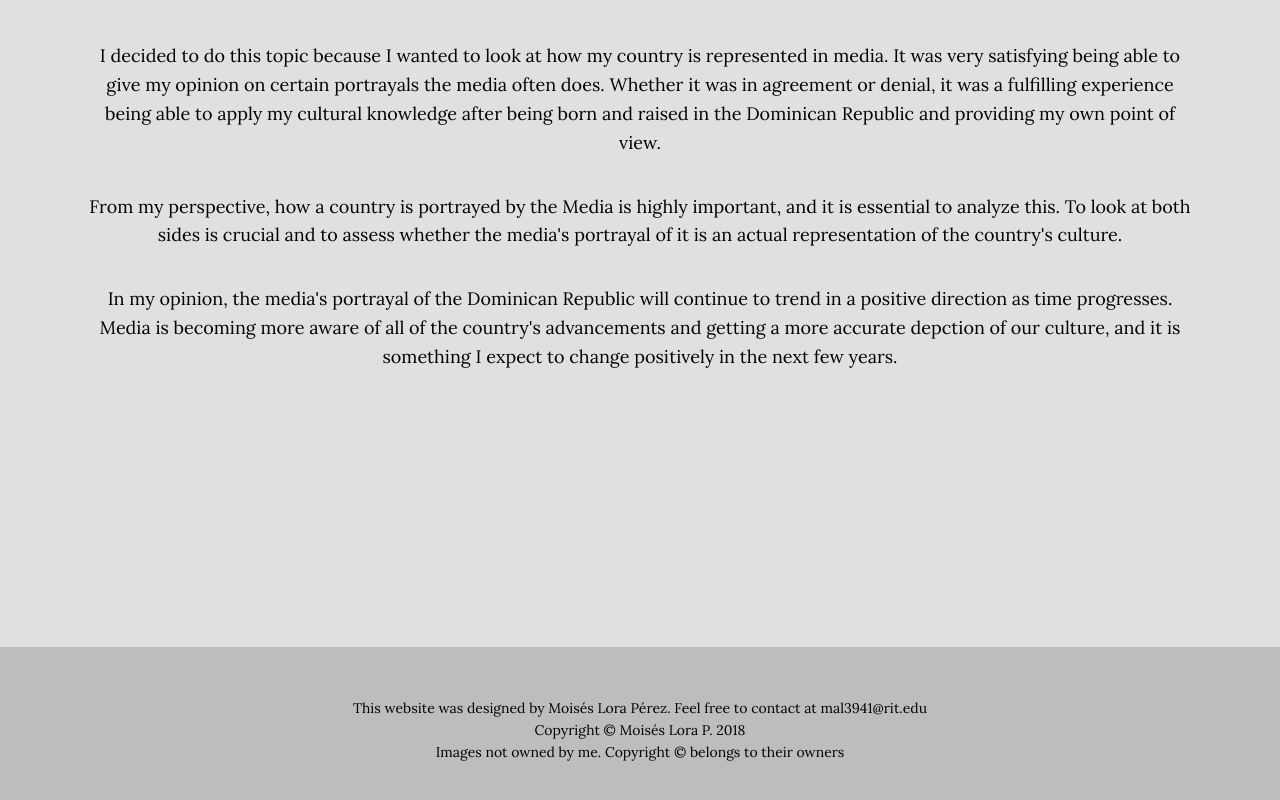
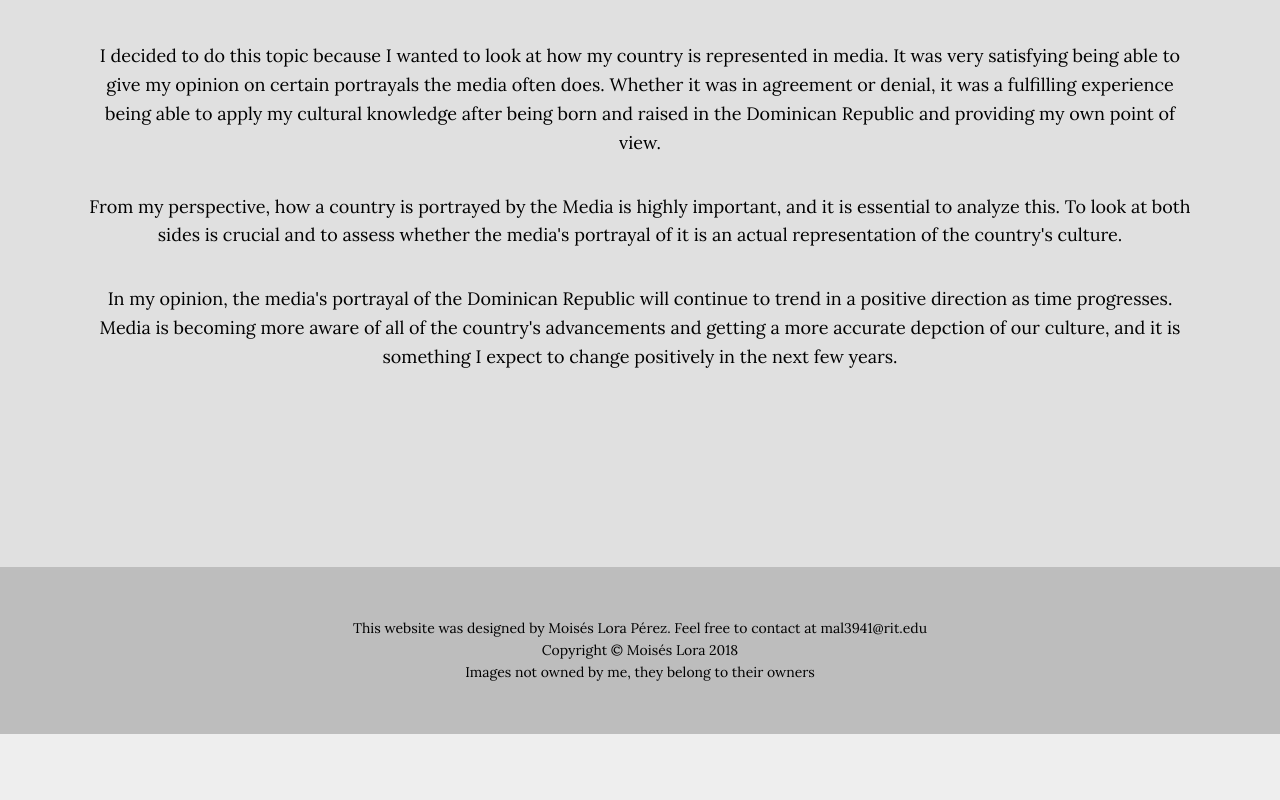
Before and after one commit to moiseslorap/moiseslorap.github.io, a website: page projects/viscultmidterm/index.html in a window 1280 px wide. Shown: the part 3569-4369 px from the top of the page. After the commit the page ends 4303 px from the top, so only its background shows below. Drawn offline with nearby package versions, Linux system fonts and the light colour scheme.

Commit message:
Fixed more typos for Visual Culture Project

```diff
--- a/projects/viscultmidterm/index.html
+++ b/projects/viscultmidterm/index.html
@@ -163,7 +163,7 @@
           <h1 class="brand-heading">About</h1>
         </div>
       </div>
-      <div class="row" style="margin-top: 5em; margin-bottom:10em;">
+      <div class="row" style="margin-top: 5em; margin-bottom:5em;">
         <p>I decided to do this topic because I wanted to look at how my country is represented in media. It was very satisfying being able to give my opinion on certain portrayals the media often does.
           Whether it was in agreement or denial, it was a fulfilling experience being able to apply my cultural knowledge after being born and raised in the Dominican Republic and providing my own point of view.
         </p>
@@ -178,8 +178,8 @@
   <footer id="contact">
     <div class="container text-center">
       <p>This website was designed by Moisés Lora Pérez. Feel free to contact at <a href="mailto:mal3941@rit.edu">mal3941@rit.edu</a> </p>
-      <p>Copyright &copy; <a href='moiseslorap.me'>Moisés Lora P.</a> 2018</p>
-      <p>Images not owned by me. Copyright &copy; belongs to their owners</p>
+      <p>Copyright &copy; <a href='moiseslorap.me'>Moisés Lora</a> 2018</p>
+      <p>Images not owned by me, they belong to their owners</p>
     </div>
   </footer>
 
```
